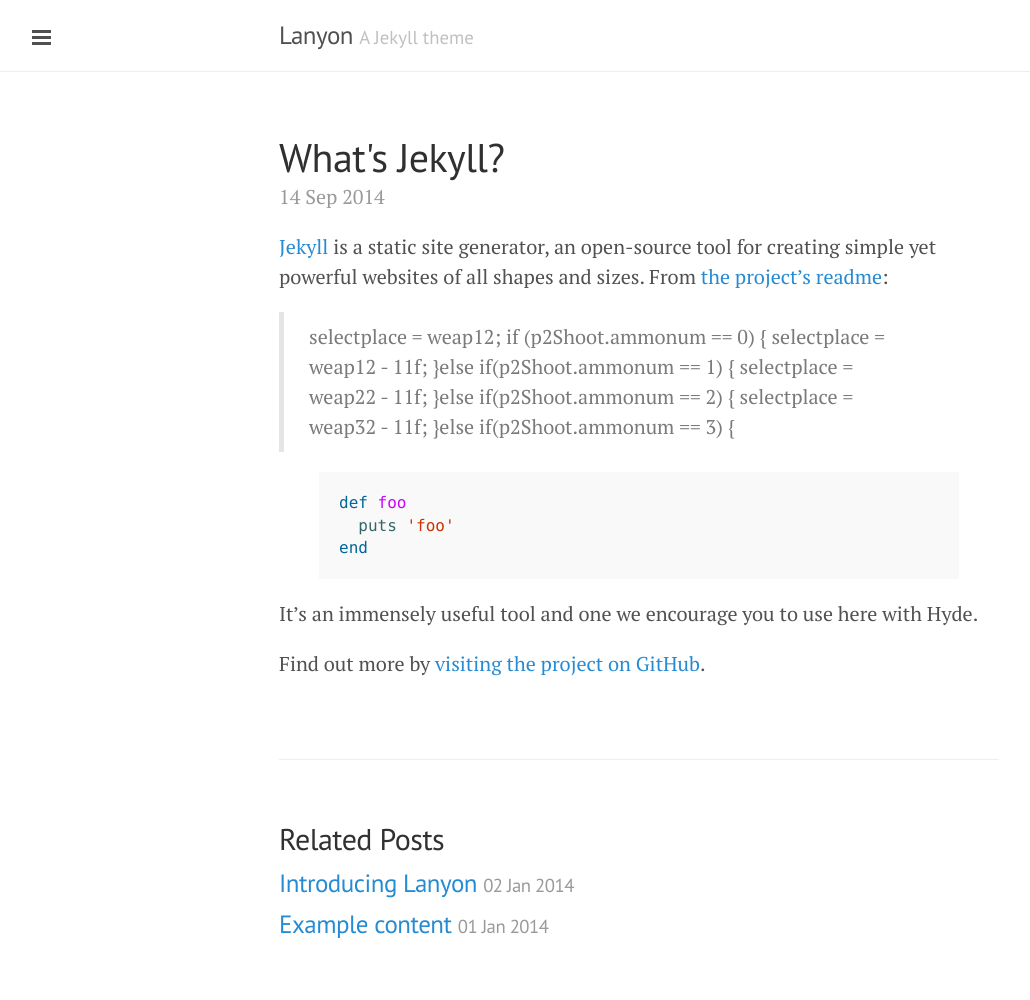
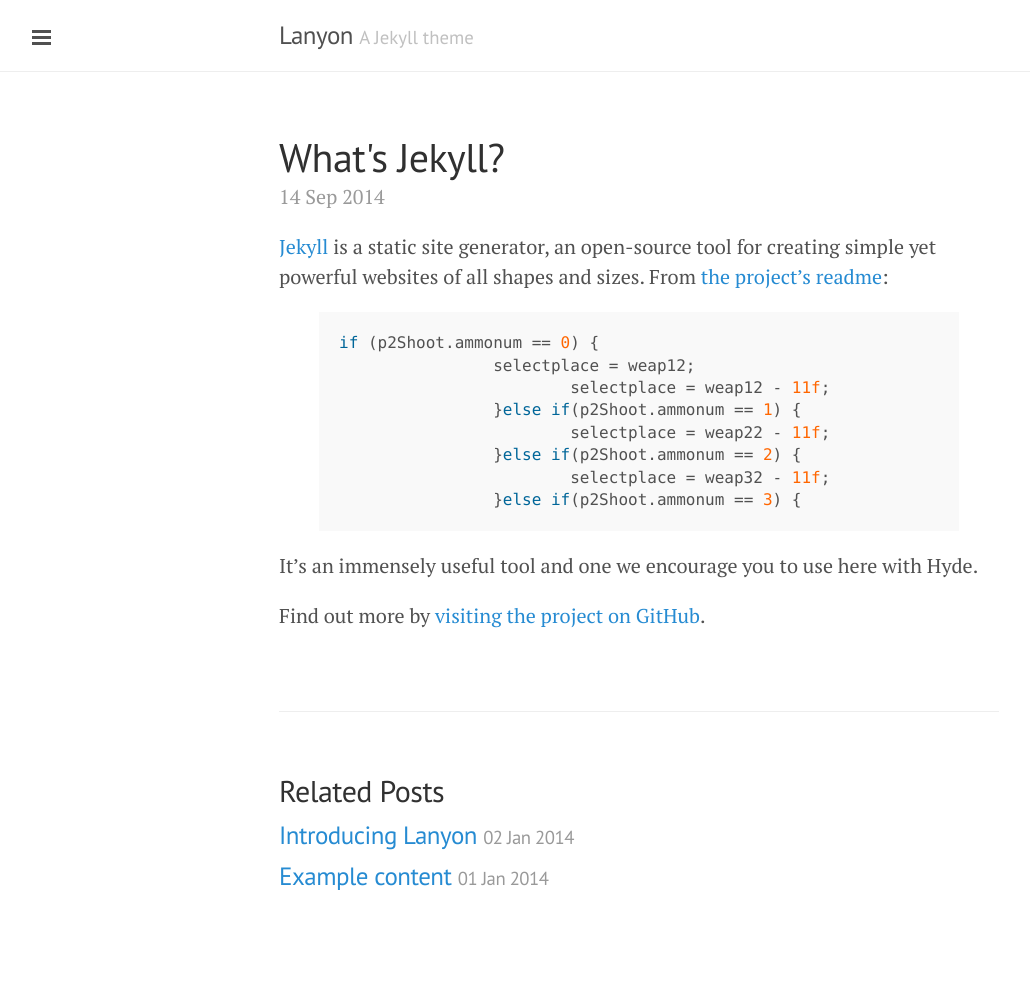
Before and after one commit to apiotrow/apiotrow.github.io, a Jekyll site: the page built from _posts/2014-09-14-heyo.md, in a window 1280 px wide. Shown: the whole page, without its empty margins (1-1031 px from the left). Built offline with Jekyll 4.4.1, drawn with Linux system fonts in a browser that asks for light colours; Markdown is read by kramdown in place of the engine named in the settings; after the commit the page ends 952 px from its top, so only the background shows below that.

Commit message:
Update 2014-09-14-heyo.md

```diff
--- a/_posts/2014-09-14-heyo.md
+++ b/_posts/2014-09-14-heyo.md
@@ -5,21 +5,16 @@
 
 [Jekyll](http://jekyllrb.com) is a static site generator, an open-source tool for creating simple yet powerful websites of all shapes and sizes. From [the project's readme](https://github.com/mojombo/jekyll/blob/master/README.markdown):
 
-  > selectplace = weap12;
-		if (p2Shoot.ammonum == 0) {
+
+{% highlight c# %}
+if (p2Shoot.ammonum == 0) {
+		selectplace = weap12;
 			selectplace = weap12 - 11f;
 		}else if(p2Shoot.ammonum == 1) {
 			selectplace = weap22 - 11f;
 		}else if(p2Shoot.ammonum == 2) {
 			selectplace = weap32 - 11f;
 		}else if(p2Shoot.ammonum == 3) {
-
-
-
-{% highlight ruby %}
-def foo
-  puts 'foo'
-end
 {% endhighlight %}
 
 It's an immensely useful tool and one we encourage you to use here with Hyde.
```
